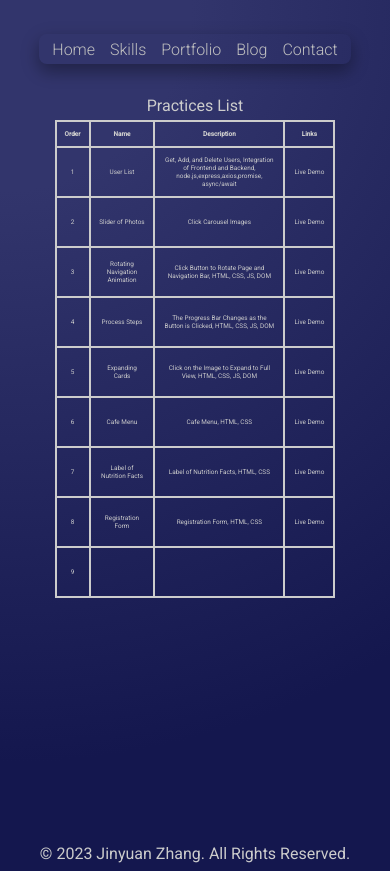
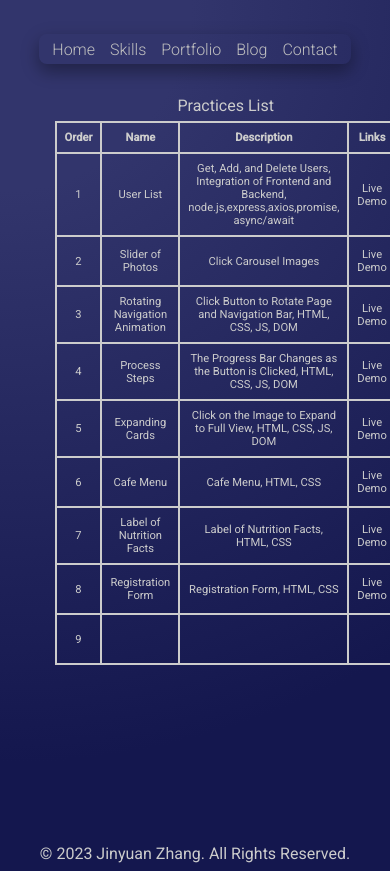
Before and after one commit to Sanfenginn/personal-website, a website: page html/practices.html in a window 390 px wide. Drawn offline with Linux system fonts and the light colour scheme.

Commit message:
adjust the font size of practices page for repsonsive desgin

```diff
--- a/css/practices.css
+++ b/css/style-practices.css
@@ -132,6 +132,13 @@ footer {
   text-decoration-thickness: 2px;
 }
 
+@media only screen and (width <= 1024px) {
+  th,
+  td {
+    font-size: clamp(0.7rem, 1.6vw, 1rem);
+  }
+}
+
 @keyframes fade-in {
   from {
     opacity: 0;
--- a/html/practices.html
+++ b/html/practices.html
@@ -8,7 +8,7 @@
     <meta name="keyword" content="html css javascript DOM Node.js express" />
     <meta name="viewport" content="width=device-width, initial-scale=1.0" />
     <link rel="icon" href="../images/browser-tab.png" type="image/x-icon" />
-    <link rel="stylesheet" href="../css/practices.css" />
+    <link rel="stylesheet" href="../css/style-practices.css" />
     <meta name="theme-color" content="rgb(20, 23, 78)" />
   </head>
   <body>
@@ -43,14 +43,18 @@
                 Get, Add, and Delete Users, Integration of Frontend and Backend,
                 node.js,express,axios,promise, async/await
               </td>
-              <td><a href="/projects/list">Live Demo</a></td>
+              <td><a href="/projects/list" target="_blank">Live Demo</a></td>
             </tr>
             <tr class="row-height">
               <td>2</td>
               <td>Slider of Photos</td>
               <td>Click Carousel Images</td>
               <td>
-                <a href="../projects/Slider-of-Photos/index.html">Live Demo</a>
+                <a
+                  href="../projects/Slider-of-Photos/index.html"
+                  target="_blank"
+                  >Live Demo</a
+                >
               </td>
             </tr>
             <tr class="row-height">
@@ -61,7 +65,9 @@
                 DOM
               </td>
               <td>
-                <a href="../projects/Rotating-Navigation-Animation/index.html"
+                <a
+                  href="../projects/Rotating-Navigation-Animation/index.html"
+                  target="_blank"
                   >Live Demo</a
                 >
               </td>
@@ -74,7 +80,9 @@
                 JS, DOM
               </td>
               <td>
-                <a href="../projects/Process-Steps/index.html">Live Demo</a>
+                <a href="../projects/Process-Steps/index.html" target="_blank"
+                  >Live Demo</a
+                >
               </td>
             </tr>
             <tr class="row-height">
@@ -84,21 +92,29 @@
                 Click on the Image to Expand to Full View, HTML, CSS, JS, DOM
               </td>
               <td>
-                <a href="../projects/Expanding-Cards/index.html">Live Demo</a>
+                <a href="../projects/Expanding-Cards/index.html" target="_blank"
+                  >Live Demo</a
+                >
               </td>
             </tr>
             <tr class="row-height">
               <td>6</td>
               <td>Cafe Menu</td>
               <td>Cafe Menu, HTML, CSS</td>
-              <td><a href="../projects/Cafe-Menu/index.html">Live Demo</a></td>
+              <td>
+                <a href="../projects/Cafe-Menu/index.html" target="_blank"
+                  >Live Demo</a
+                >
+              </td>
             </tr>
             <tr class="row-height">
               <td>7</td>
               <td>Label of Nutrition Facts</td>
               <td>Label of Nutrition Facts, HTML, CSS</td>
               <td>
-                <a href="../projects/Label-of-Nutrition-Facts/index.html"
+                <a
+                  href="../projects/Label-of-Nutrition-Facts/index.html"
+                  target="_blank"
                   >Live Demo</a
                 >
               </td>
@@ -108,7 +124,11 @@
               <td>Registration Form</td>
               <td>Registration Form, HTML, CSS</td>
               <td>
-                <a href="../projects/Registration-Form/index.html">Live Demo</a>
+                <a
+                  href="../projects/Registration-Form/index.html"
+                  target="_blank"
+                  >Live Demo</a
+                >
               </td>
             </tr>
             <tr class="row-height">
```
Also changed, not shown: html/portfolio.html (+1 -0 lines), projects/userList/list.js (line endings or trailing spaces).
